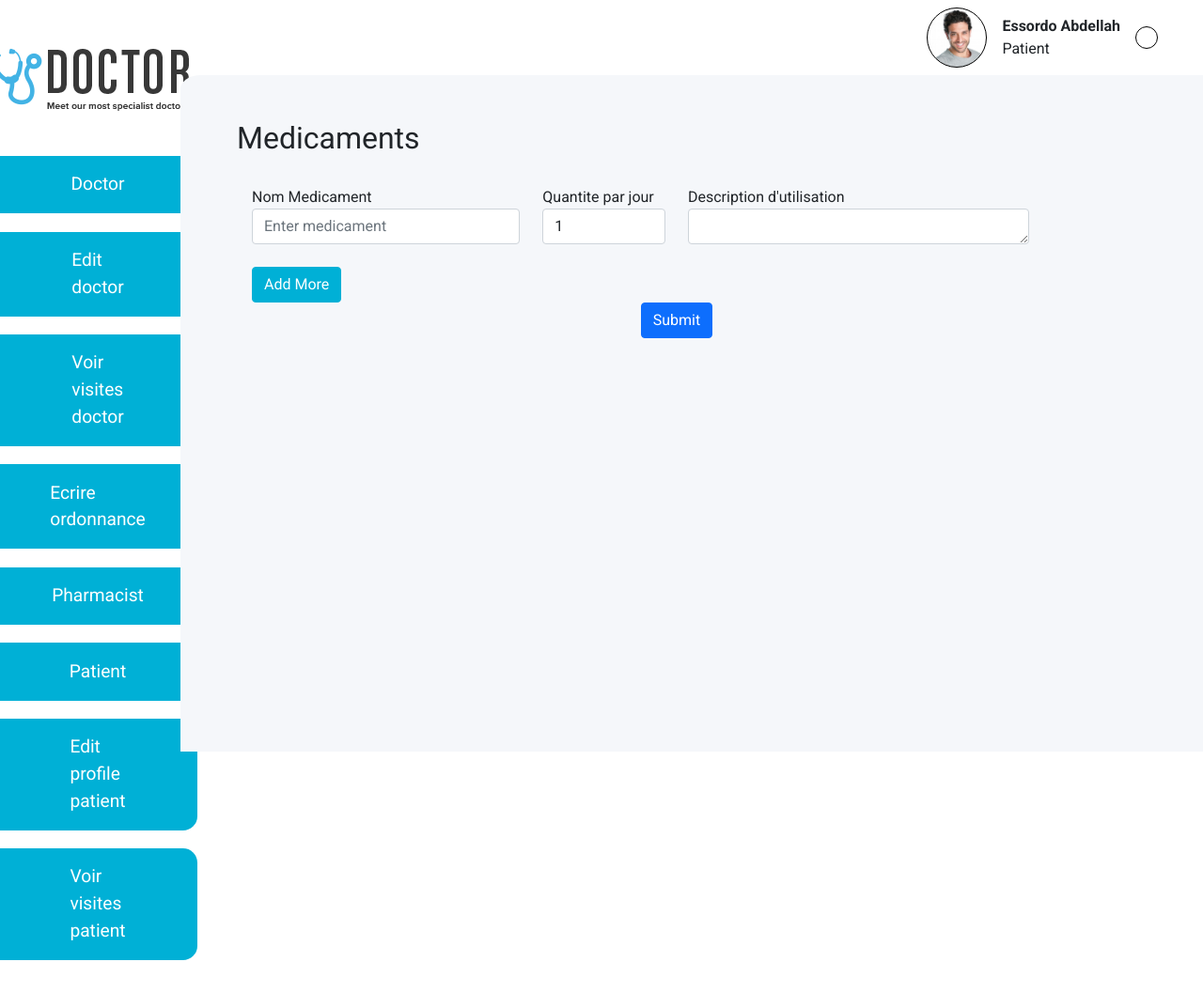
After one commit to salahar9/e-health, a Django app: template ehealth/ordonnance/templates/add_medicaments.html in a window 1280 px wide. The commit adds this page. Shown: the whole page at 94% size. Run offline with Django 3.2, Linux system fonts and the light colour scheme; the template is opened without the code that fills it, so the values that code supplies are empty.

Commit message:
created add_medicament and add_traitement

```diff
--- a/ehealth/doctor/models.py
+++ b/ehealth/doctor/models.py
@@ -11,5 +11,5 @@ class Doctor(models.Model):
 	activated=models.BooleanField(default=0)
 class Visite(models.Model):
 	date_created=models.DateField(auto_now_add=True)
-	patient_id=models.OneToOneField(Patient,on_delete=models.CASCADE)
-	medcin_id=models.OneToOneField(Doctor,on_delete=models.CASCADE)
+	patient_id=models.ForeignKey(Patient,on_delete=models.CASCADE)
+	medcin_id=models.ForeignKey(Doctor,on_delete=models.CASCADE)
--- a/ehealth/doctor/templates/doctor/visites.html
+++ b/ehealth/doctor/templates/doctor/visites.html
@@ -29,6 +29,7 @@
                     <td class="d-flex align-items-center">
                         <a href="{% if doctor %}{% url 'doctor:get_visite_details' row.id %}{% else %} {% url 'patient:get_visite_details' row.id %} {% endif %}" >
                             <i class="fa-solid fa-arrow-up-right-from-square fa-lg"></i>
+                            go
                         </a>
                     </td>
 
--- a/ehealth/doctor/templates/ehealth/base.html
+++ b/ehealth/doctor/templates/ehealth/base.html
@@ -14,7 +14,8 @@
       integrity="sha384-1BmE4kWBq78iYhFldvKuhfTAU6auU8tT94WrHftjDbrCEXSU1oBoqyl2QvZ6jIW3" crossorigin="anonymous">
 
     <!--    Font Awsome-->
-    <script src="https://kit.fontawesome.com/c04a8d2a67.js" crossorigin="anonymous"></script>
+
+    <!-- CSS only -->
 
     <title>Document</title>
 </head>
@@ -24,7 +25,7 @@
     <div class="left">
         <div class="sidebar pt-4">
             <div class="logo d-flex justify-content-center">
-                LOGO
+                <img src="{% static 'images/landing/logo.png' %}" alt="">
             </div>
             <ul class="mt-5 d-flex flex-column align-items-center" id="dasshboard_list">
                 <a href="" style="text-decoration: none">
@@ -127,9 +128,10 @@
 
 
 </body>
+<script src="{% static 'script/ordonnance/main.js' %}" ></script>
+
 <!-- JavaScript Bundle with Popper -->
 <script src="https://cdn.jsdelivr.net/npm/bootstrap@5.1.3/dist/js/bootstrap.bundle.min.js"
-        integrity="sha384-ka7Sk0Gln4gmtz2MlQnikT1wXgYsOg+OMhuP+IlRH9sENBO0LRn5q+8nbTov4+1p" crossorigin="anonymous">
-
+integrity="sha384-ka7Sk0Gln4gmtz2MlQnikT1wXgYsOg+OMhuP+IlRH9sENBO0LRn5q+8nbTov4+1p" crossorigin="anonymous">
 
 </html>
--- a/ehealth/doctor/urls.py
+++ b/ehealth/doctor/urls.py
@@ -8,6 +8,6 @@ urlpatterns=[
 	path("register",views.register,name="register"),
 	path("create_visite",views.create_visite),
 	path("get_doctor_visite",views.get_doc_visites_history,name="visites"),
-	path("get_visite_details/<int:visite>/",views.get_visite_details,name='get_visite_details')
+	path("get_visite_details/<int:visite>/",views.get_visite_details,name='get_visite_details'),
 
 ]
--- /dev/null
+++ b/ehealth/ordonnance/templates/add_medicaments.html
@@ -0,0 +1,43 @@
+{% extends 'ehealth/base.html' %}
+{% load static %}
+
+{% block content %}
+            <div class="container ">
+                <div class="ordanance-form-section">
+                    <h2 class="ordanance-form-title">Medicaments</h2>
+                    <form class="ps-3" action="" >
+                        <div class="all_med" id="med-form">
+                            <div class="row" id="row-1">
+                                <div class="col-4">
+                                    <label>Nom Medicament</label>
+                                    <input type="email" class="form-control"  aria-describedby="emailHelp" placeholder="Enter medicament">
+                                </div>
+                                <div class="col-2">
+                                    <label>Quantite par jour</label>
+                                    <input type="number" class="form-control" value="1">
+
+                                </div>
+                                <div class="col-5">
+                                    <label >Description d'utilisation</label>
+                                    <textarea class="form-control"  rows="1"></textarea>
+
+                                </div>
+                                <div class="col-1 d-flex flex-column justify-content-center">
+                                    <div class="remove-item" id="remove_btn-1" onclick="remove_row(this.id)">
+                                        <i class="fa-solid fa-trash-can fa-xl"></i>
+                                    </div>
+                                </div>
+                            </div>
+                        </div>
+                        <button type="button" class="btn btn-primary mt-2" id="add_btn_med">Add More</button>
+                        <br>
+                        <center>
+                            <button type="submit" class="btn btn-primary" >Submit</button>
+                        </center>
+                </form>
+
+
+                </div>
+            </div>
+
+{% endblock %}
--- a/ehealth/ordonnance/urls.py
+++ b/ehealth/ordonnance/urls.py
@@ -3,7 +3,9 @@ from . import views
 app_name="ordonnance"
 urlpatterns=[
 
-path('create_ordonnance',views.create_ordonnance,name="create_ordonnance"),
-path('create_med',views.create_med),
+    path('create_ordonnance',views.create_ordonnance,name="create_ordonnance"),
+    path('create_med',views.create_med),
+    path("add_medicaments", views.add_medicaments, name="add_medicaments"),
+    path("add_traitement", views.add_traitement, name="add_traitement"),
 
 ]
--- a/ehealth/static/css/style_main.css
+++ b/ehealth/static/css/style_main.css
@@ -63,3 +63,38 @@ ul{
     background-color: #f5f7fa;
     border-top-left-radius: 2%;
 }
+
+.doctor-profile{
+    width: 50%;
+    float: right ;
+}
+
+.ordanance-form-section{
+    padding-right: 3rem;
+}
+.ordanance-form-title{
+    padding-bottom: 1.5rem;
+}
+
+.form-group{
+    padding-bottom: 1rem;
+}
+
+#add_btn_med,
+#add_btn_trait{
+    background: #00B0D6;
+    border-color: #00B0D6;
+}
+
+form .row{
+    margin-bottom: 1rem;
+}
+
+.remove-item{
+    transform: translateY(40%);
+    color: red;
+}
+
+.remove-item :hover{
+    cursor: pointer;
+}
--- /dev/null
+++ b/ehealth/static/script/ordonnance/main.js
@@ -0,0 +1,80 @@
+let add_med_btn = document.querySelector("#add_btn_med");
+let add_trait_btn = document.querySelector("#add_btn_trait");
+
+let med_form = document.querySelector("#med-form");
+let trait_form = document.querySelector("#trait-form");
+
+btns = [add_med_btn, add_trait_btn]
+
+let i = 1;
+
+const remove_row = (id) =>{
+    let row_id = `#row-${id.split('-')[1]}`
+    let row = document.querySelector(row_id)
+    row.remove()
+}
+
+const new_row = (type, num) =>{
+    i++;
+    let row = document.createElement('div');
+    if(type == 1){
+        row.innerHTML = `<div class="row" id=row-${++num}>
+        <div class="col-4">
+            <label for="exampleInputEmail1">Nom Medicament</label>
+            <input type="email" class="form-control" id="exampleInputEmail1" aria-describedby="emailHelp" placeholder="Enter medicament">
+        </div>
+        <div class="col-2">
+            <label for="exampleInputEmail1">Quantite par jour</label>
+            <input type="number" class="form-control" id="exampleInputEmail1" value="1">
+
+        </div>
+        <div class="col-5">
+            <label for="exampleInputEmail1">Description d utilisation</label>
+            <textarea class="form-control" id="exampleFormControlTextarea1" rows="1"></textarea>
+
+        </div>
+        <div class="col-1 d-flex flex-column justify-content-center">
+            <div class="remove-item" id="remove_btn-${num}" onclick="remove_row(this.id)">
+                <i class="fa-solid fa-trash-can fa-xl"></i>
+            </div>
+        </div>
+    </div>`
+
+    }else if(type == 2){
+        row.innerHTML = `<div class="row" id="row-${++num}">
+        <div class="col-4">
+            <label for="exampleInputEmail1">Nom Traitement</label>
+            <input type="email" class="form-control" placeholder="Enter traitement">
+        </div>
+
+        <div class="col-7">
+            <label for="exampleInputEmail1">Description du Traitement</label>
+            <textarea class="form-control" rows="1"></textarea>
+        </div>
+
+        <div class="col-1 d-flex flex-column justify-content-center">
+            <div class="remove-item" id="remove_btn-${num}" onclick="remove_row(this.id)">
+                <i class="fa-solid fa-trash-can fa-xl"></i>
+            </div>
+        </div>
+    </div> `
+    }
+    return row
+}
+
+btns.forEach(btn => {
+
+    try {
+        btn.addEventListener('click', (btn)=>{
+            let id = btn['target']['id']
+            if(id == 'add_btn_med'){
+                med_form.appendChild(new_row(1, i))
+            }else if(id == 'add_btn_trait'){
+                trait_form.appendChild(new_row(2, i))
+            }
+        })
+    } catch (error) {
+
+    }
+
+});
```
Also changed, not shown: ehealth/doctor/templates/doctor/visite_details.html (+16 -2 lines), ehealth/ordonnance/templates/add_traitement.html (added, +38 -0 lines), ehealth/ordonnance/templates/ordanance.html (deleted, +0 -159 lines), ehealth/ordonnance/views.py (+8 -0 lines), ehealth/static/css/main.css (deleted, +0 -99 lines), ehealth/static/script/ordonnance/script.js (deleted, +0 -50 lines), ehealth/db.sqlite3, ehealth/doctor/migrations/0002_alter_visite_medcin_id_alter_visite_patient_id.py (added), ehealth/doctor/views.py (line endings or trailing spaces), ehealth/static/images/doctor_profile.jpg (added).
